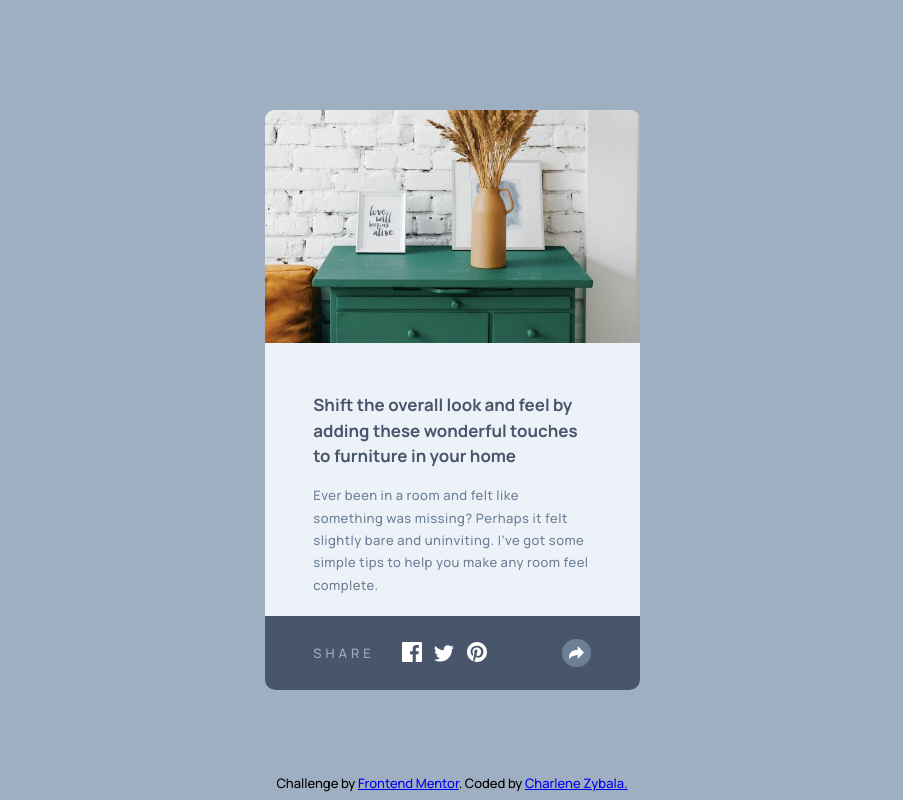
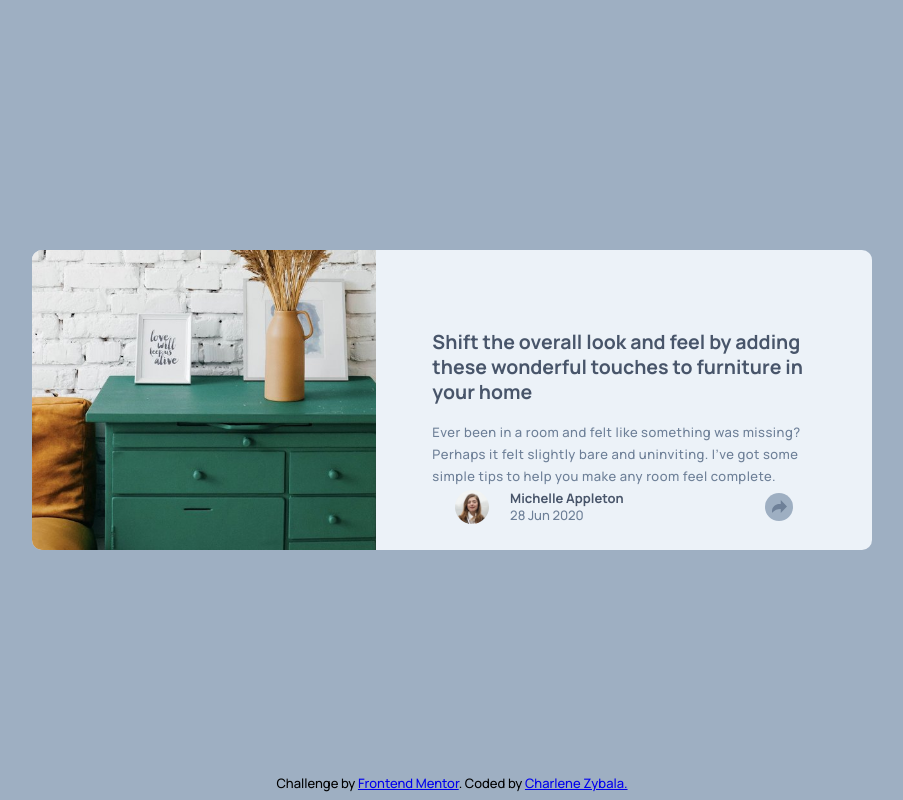
Before and after one commit to Cha-Hyperion/Article-preview-component-FrontEndMentor-Challenge, a website built with Parcel: page index.html in a window 1280 px wide. Shown: the whole page, without its empty margins (188-1091 px from the left). Built offline with nearby package versions, Linux system fonts and the light colour scheme.

Commit message:
version desktop ok

```diff
--- a/index.html
+++ b/index.html
@@ -15,6 +15,8 @@
 
   <div class="card">
     <div class="card__image__container"><img class="card__image" src="./images/drawers.jpg" alt="Meuble vintage vert"></div>
+
+    <div class="card__right-part">
     <div class="card__content">
       <h1 class="card__title">Shift the overall look and feel by adding these wonderful
       touches to furniture in your home</h1>
@@ -36,6 +38,7 @@
     </div>
 
 
+
     <!--Sharing tool on Mobile-->
     <div class="sharing-tool--mobile">
         <div class="sharing-tool__share">Share</div>
@@ -53,7 +56,7 @@
 
     </div>
     <!--Sharing tool on Mobile-->
-</div>
+  </div>
 
   <!--Sharing tool on Desktop-->
   <div class="sharing-tool--desktop">
@@ -67,6 +70,7 @@
     </div>
   </div>
 </div>
+</div>
   <!--Sharing tool on Desktop-->
 
   <div class="attribution">
--- a/scss/abstracts/_variables.scss
+++ b/scss/abstracts/_variables.scss
@@ -7,6 +7,7 @@ $color-text-quaternary: hsl(210, 46%, 95%);
 // Font size
 $font-size: 13px;
 $font-size-large: $font-size * 1.3;
+$font-size-very-large: $font-size * 1.5;
 
 // Font weight
 $font-weight: 500;
@@ -14,7 +15,7 @@ $font-weight-bold: 700;
 
 // Width
 $width-mobile: 375px;
-$width-destock: 1440px;
+$width-desktop: 1440px;
 
 // Breakpoint
 $breakpoint-large-min-width: 800px;
--- a/scss/components/_card.scss
+++ b/scss/components/_card.scss
@@ -8,34 +8,79 @@
     display: flex;
     flex-direction: column;
     justify-content: space-between;
+    @include breakpoint-large {
+        width: 50vw;
+        max-width: $width-desktop;
+        flex-direction: initial;
+        height: 300px;
+        width: 840px;
+
+    }
 
     &__image {
         display: block;
         width: 100%;
         height: 120%;
         object-fit: cover;
+        @include breakpoint-large {
+            height: 100%;
+            object-position: bottom;
+            width: 123%;
+        }
 
         &__container {
-            height: 41%;
+            height: 40%;
             overflow: hidden;
             border-top-left-radius: 10px;
             border-top-right-radius: 10px;
+            @include breakpoint-large {
+                height: 100%;
+                width: 41%;
+                border-top-right-radius: 0;
+                border-bottom-left-radius: 10px;
+
+
+            }
         }
     }
 
-    &__content {
-        padding: 13%;
-        line-height: 1.5;
-        height: 47%;
+    &__right-part {
+        height: 59%;
         display: flex;
         flex-direction: column;
         justify-content: space-around;
+
+        @include breakpoint-large {
+            height: 100%;
+            width: 59%;
+            padding: .5rem;
+
+        }
+    }
+    &__content {
+        padding: 13%;
+        margin-top: 1rem;
+        line-height: 1.5;
+        height: 75%;
+        display: flex;
+        flex-direction: column;
+        justify-content: space-around;
+        @include breakpoint-large {
+            height: 65%;
+            padding: 10%;
+        }
     }
     &__title {
         font-size: $font-size-large;
         margin-bottom: 1rem;
         color: $color-text-primary;
         font-weight: $font-weight-bold;
+        @include breakpoint-large {
+        font-size: $font-size-very-large;
+        line-height: 1.3;
+
+
+        }
     }
     &__text {
         color: $color-text-secondary;
@@ -45,15 +90,25 @@
     }
 
     &__author {
-        height: 13%;
+        height: 27%;
         display: flex;
         align-items: center;
         justify-content: space-around;
         padding: 0 3%;
-        display: none;
+        margin-bottom: 1.5rem;
+        //display: none;
+
+        @include breakpoint-large {
+            padding: 0;
+            height: 20%;
+            margin-bottom: 0;
+        }
 
         &__info {
             margin-left: -18%;
+            @include breakpoint-large {
+            margin-left: -25%;
+            }
         }
 
         &__image {
--- a/scss/components/_sharing-tool.scss
+++ b/scss/components/_sharing-tool.scss
@@ -3,7 +3,7 @@
         display: none;
     }
     &--mobile {
-        height: 13%;
+        height: 27%;
         display: flex;
         align-items: center;
         justify-content: space-between;
@@ -11,7 +11,7 @@
         background-color: $color-text-primary;
         border-bottom-left-radius: 10px;
         border-bottom-right-radius: 10px;
-        //display: none;
+        display: none;
 
 
     }
```
